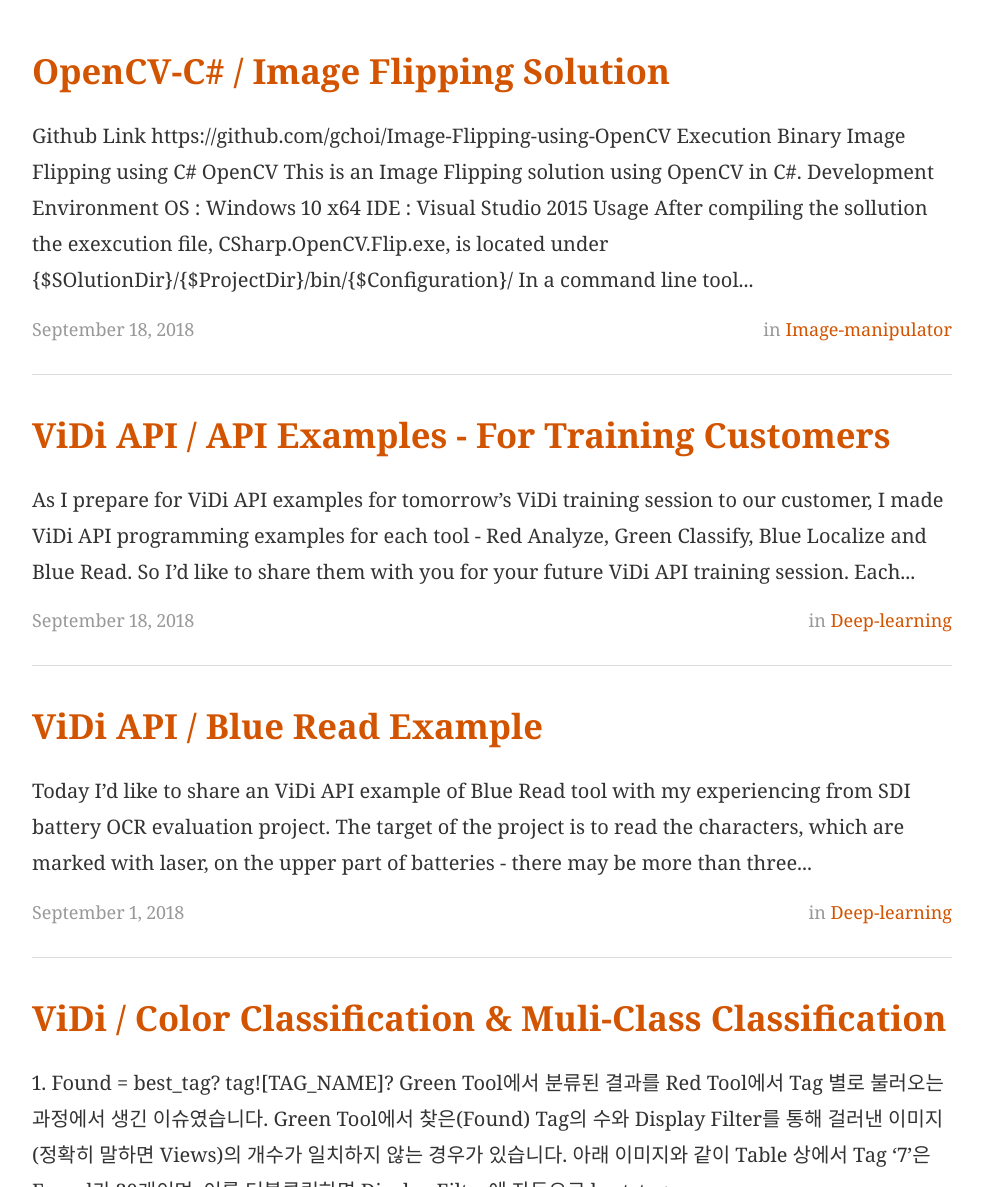
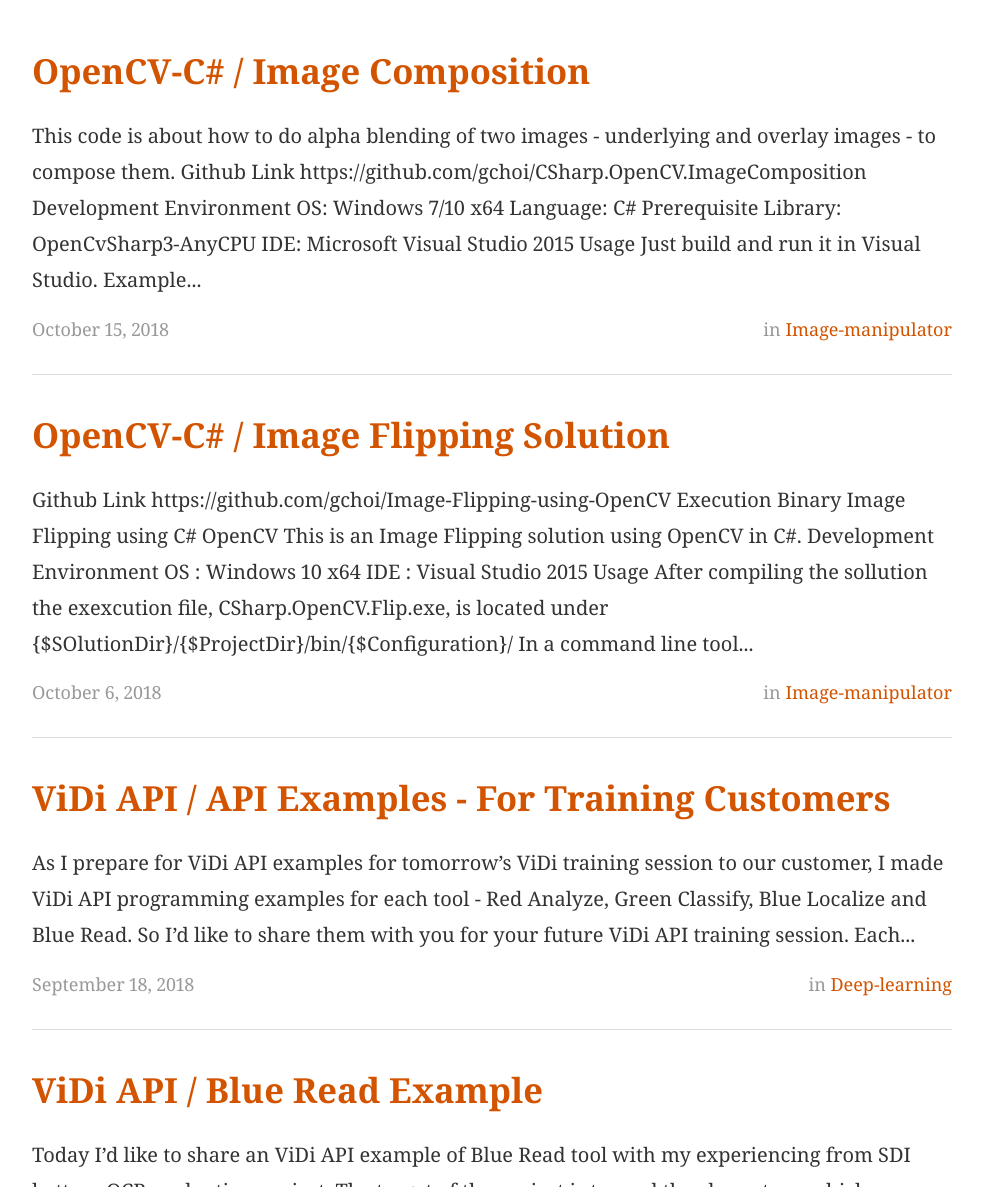
Before and after one commit to CognexKorea/CognexKorea.github.io, a Jekyll site: the page built from index.html, in a window 1280 px wide and 1400 px high, scrolled down 408 px. Shown: the part 213-1400 px from the top of the window, without its empty margins (148-1131 px from the left). Built offline with Jekyll 4.4.1, drawn with Linux system fonts in a browser that asks for light colours; nearby versions of some CDN libraries; the list of posts is cut into pages by our own code; some of the changed text lies outside the part shown.

Commit message:
Image Composition Article added

```diff
--- a/_posts/2018-10-06-ImageFlipping.markdown
+++ b/_posts/2018-10-06-ImageFlipping.markdown
@@ -1,7 +1,7 @@
 ---
 layout: post
 title:  "OpenCV-C# / Image Flipping Solution"
-date:   2018-09-18 00:30:00
+date:   2018-10-06 00:30:00
 author: Alex Choi
 categories: Image-Manipulator
 ---
--- /dev/null
+++ b/_posts/2018-10-15-ImageComposition.markdown
@@ -0,0 +1,37 @@
+---
+layout: post
+title:  "OpenCV-C# / Image Composition"
+date:   2018-10-15 12:40:00
+author: Alex Choi
+categories: Image-Manipulator
+---
+
+This code is about how to do alpha blending of two images - underlying and overlay images - to compose them.
+
+## Github Link
+* [https://github.com/gchoi/CSharp.OpenCV.ImageComposition](https://github.com/gchoi/CSharp.OpenCV.ImageComposition)
+
+---
+## Development Environment
+* OS: Windows 7/10 x64
+* Language: C#
+* Prerequisite Library: [OpenCvSharp3-AnyCPU](https://www.nuget.org/packages/OpenCvSharp3-AnyCPU/)
+* IDE: Microsoft Visual Studio 2015
+
+---
+## Usage
+Just build and run it in Visual Studio.
+
+---
+## Example
+* Underlying Image
+<br/><br/>
+<img src="./web/underlying.png"></img>
+<br/><br/>
+* Overlay Image
+<br/><br/>
+<img src="./web/overlay.png"></img>
+<br/><br/>
+* Result(Blended) Image
+<br/><br/>
+<img src="./web/result.PNG"></img>
```
